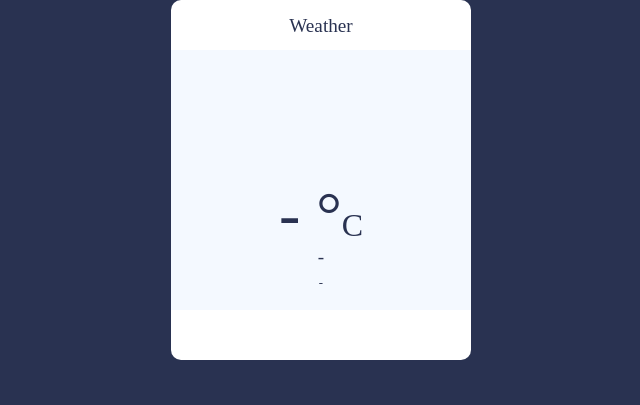
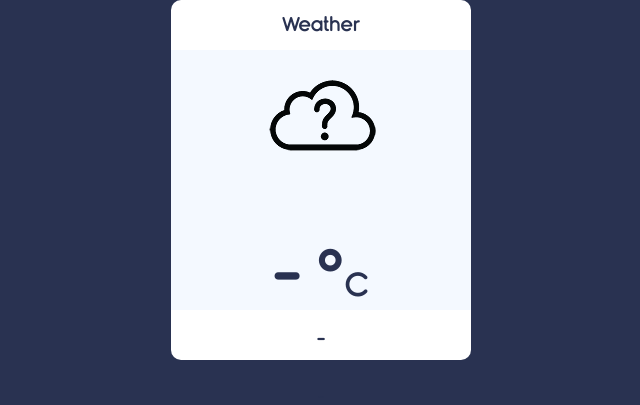
Before and after one commit to CatLuvrHass/DublinBikeApp, a Flask app: page / in a window 1280 px wide. Shown: the part 720-1125 px from the top of the page, without its empty margins (319-959 px from the left). Before the commit the page ends 1080 px from the top, so only its background shows below. Run offline with Flask 2, Linux system fonts and the light colour scheme; data that the repository does not hold is empty; some libraries are stand-ins or nearby versions.

Commit message:
added weather function and also circle

```diff
--- a/flaskapp/static/app.js
+++ b/flaskapp/static/app.js
@@ -67,45 +67,55 @@
 //Weather
 //SELECT ELEMENTS
 const iconElement = document.querySelector(".weather-icon");
-const tempElement = document.querySelector(".temperature-value p");
-const descElement = document.querySelector(".temperature-description p");
-const locationElement = document.querySelector(".location p");
-//const notificationElement = document.querySelector(".notification");
-//const windSpeedElement = document.querySelector(".notification");
+const tempElement = document.querySelector(".temperature-value");
+const descElement = document.querySelector(".temperature-description");
+
+const locationElement = document.querySelector(".location");
+const notificationElement = document.querySelector(".notification");
+const windSpeedElement = document.querySelector(".notification");
 
 //APP DATA
-//const weather = {};
-//weather.temperature = {
-//   unit: "celsius"
-//}
+const weather = {};
+weather.temperature = {
+   unit: "celsius"
+}
 
 
 //Get weather from API
-function getWeather(){
+//window.onload = function getWeather(){
+function weatherBallon(){
 
      fetch("/weather").then(response => {
-         let weatherData = response.json();
+         let weatherData =  response.json();
          return weatherData;
      })
          .then(function(weatherData){
-             let temperature = weatherData.temp;
-             let description = weatherData.description;
-             let iconId = weatherData.icon;
-             let windSpeed = weatherData.wind_speed;
-         })
-         .then(function(){
-             displayWeather();
+              weather.temperature = weatherData[0].temp;
+             weather.description = weatherData[0].description;
+            weather.iconId = weatherData[0].icon;
+             weather.windSpeed = weatherData[0].wind_speed;
              console.log(weatherData);
          })
+         .then(function(weatherData){
+             displayWeather();
+          //   console.log(weatherData);
+         })
+}
+window.onload = function() {
+    weatherBallon();
 }
 
+
+
 //DISPLAY WEATHER TO UI
-function displayWeather(){
-    //iconElement.innerHTML = `<img src="icons/${weather.iconId}.png"/>`;
-    //tempElement.innerHTML = `${weather.temperature.value}°<span>C</span>`;
-    //descElement.innerHTML = weather.description;
-    //locationElement.innerHTML = "Dublin";
-    descElement.innerHTML = description;
+function displayWeather() {
+    iconElement.innerHTML = `<img src="../static/icons/${weather.iconId}.png"/>`;
+    tempElement.innerHTML = `${weather.temperature}°<span>C</span>`;
+    descElement.innerHTML = weather.description;
+    locationElement.innerHTML = "Dublin";
+    descElement.innerHTML = weather.description;
 
 
 }
+
+//}
--- a/flaskapp/static/style.css
+++ b/flaskapp/static/style.css
@@ -10,11 +10,11 @@
 }
 
 /*CSS code for the weather */
-/*
+
 *{
     font-family: "Rimouski";
 }
-*/
+
 body{
     background-color: #293251;
 }
@@ -49,7 +49,7 @@
     display: none;
 }
 
-.notification p{
+.notification{
     color: #721c24;
     font-size: 1.2em;
     margin: 0;
@@ -78,7 +78,7 @@
     height:60px;
 }
 
-.temperature-value p{
+.temperature-value{
     padding: 0;
     margin: 0;
     color: #293251;
@@ -87,7 +87,7 @@
     cursor: pointer;
 }
 
-.temperature-value p:hover{
+.temperature-value:hover{
 
 }
 
@@ -100,7 +100,7 @@
 
 }
 
-.temperature-description p{
+.temperature-description{
     padding: 8px;
     margin: 0;
     color: #293251;
@@ -112,7 +112,7 @@
 
 }
 
-.location p{
+.location{
     margin: 0;
     padding: 0;
     color: #293251;
--- a/flaskapp/templates/index.html
+++ b/flaskapp/templates/index.html
@@ -1,5 +1,4 @@
 <!doctype html>
-
 <html lang="en">
 <head>
     <meta charset="utf-8">
@@ -7,10 +6,9 @@
     <meta name="description" content="first index.html">
     <meta name="author" content="Handsomecatlovers">
     <link href="{{ url_for('static', filename= 'style.css') }}" rel="stylesheet" type="text/css">
+    <link rel="stylesheet" href="../static/font/Rimouski.css">
      <!-- <link rel="stylesheet" href="font/Rimouski.css"> -->
         <!-- Async script executes immediately and must be after any DOM elements used in callback. -->
-
-    <script type="text/javascript" src="{{ url_for('static', filename='app.js') }}"></script>
 </head>
 
 <body>
@@ -23,13 +21,21 @@
     <div class="notification"></div>
     <div class="weather-container">
         <div class="weather-icon">
-           <!-- <img src="icons/unknown.png" alt=""> -->
+          <img src="../static/icons/unknown.png" height="128" width="128" alt="">
         </div>
         <div class="temperature-value"><p>- °<span>C</span></p></div>
         <div class="temperature-description"><p> - </p></div>
         <div class="location"><p>-</p></div>
     </div>
 </div>
+
+<div id="weather">
+    <div id="description"></div>
+    <h1 id="temp"></h1>
+    <div id="location"></div>
+  </div>
+
+<script type="text/javascript" src="{{ url_for('static', filename='app.js') }}"></script>
     <!-- Async script executes immediately and must be after any DOM elements used in callback. -->
     <script
       src="https://maps.googleapis.com/maps/api/js?key=AIzaSyAorOsfqUWbmtgaEbaERaXAKKGBpMoegfk&callback=initMap&libraries=&v=weekly"
```
Also changed, not shown: 2 other files.
